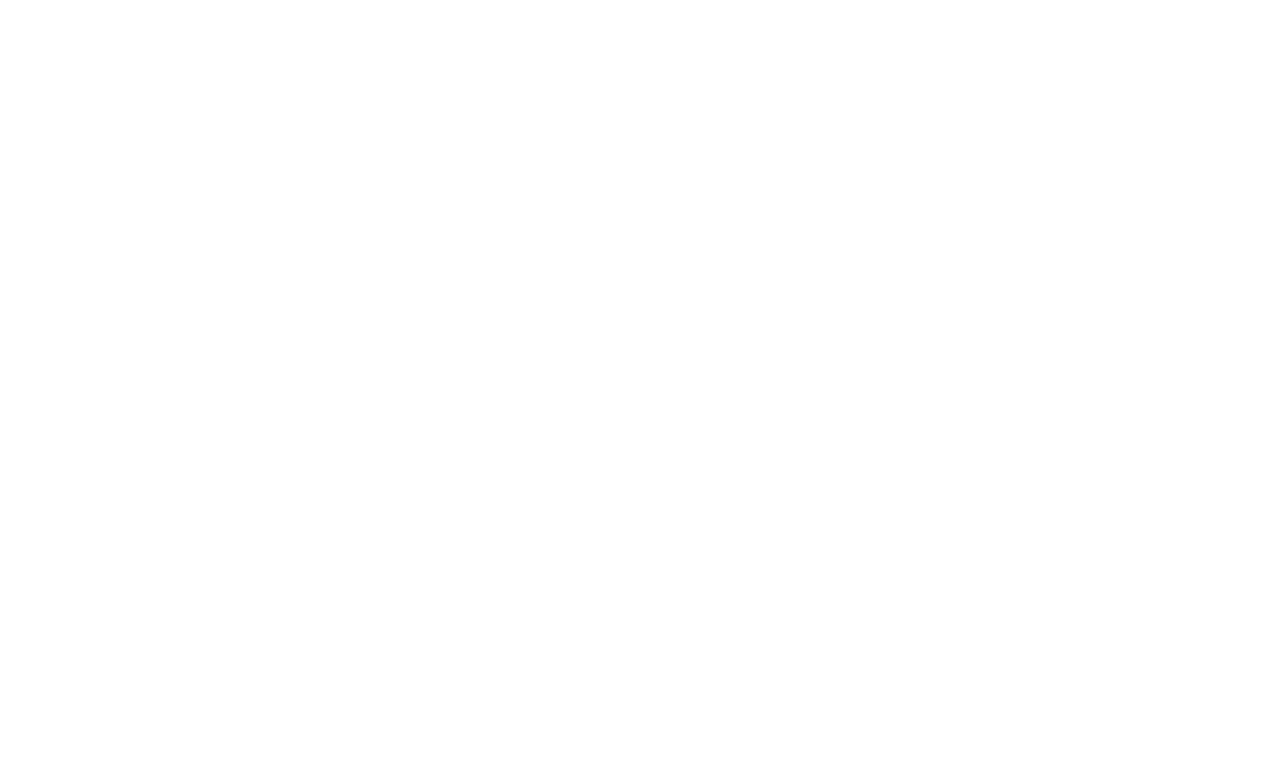
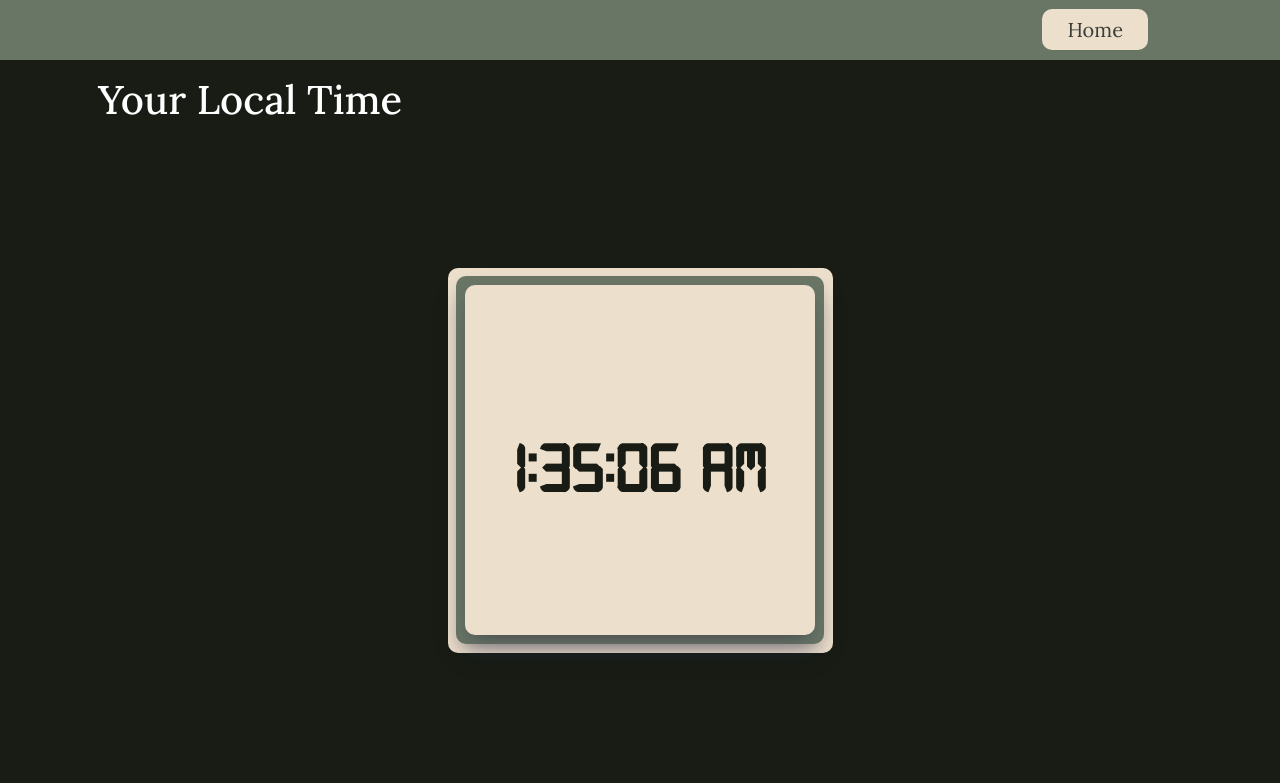
Before and after one commit to kaibad/WeekendFunProjectsJs, a plain HTML site: page DigitalClock/index.html in a window 1280 px wide. Drawn offline with nearby package versions, Linux system fonts and the light colour scheme.

Commit message:
Digital Clock Completed and some styling and done

```diff
--- a/DigitalClock/digitalclock.css
+++ b/DigitalClock/digitalclock.css
@@ -0,0 +1,55 @@
+@font-face {
+  font-family: "digital";
+  src: url(../Fonts/digital-7.ttf);
+}
+body {
+  background-color: #181c14;
+  color: #fff;
+  font-family: "Lora", serif;
+}
+.clock-container {
+  display: flex;
+  height: 80vh;
+  justify-content: center;
+  align-items: center;
+  flex-direction: column;
+}
+#clock {
+  font-size: 70px;
+  background-color: #ecdfcc;
+  color: #181c14;
+  padding: 20px;
+  border-radius: 10px;
+  height: 350px;
+  width: 350px;
+  display: flex;
+  justify-content: center;
+  align-items: center;
+  font-weight: 800;
+  font-family: "digital";
+  position: relative;
+  box-shadow: rgba(50, 50, 93, 0.25) 0px 13px 27px -5px,
+    rgba(0, 0, 0, 0.3) 0px 8px 16px -8px;
+}
+#clock::before {
+  content: "";
+  position: absolute;
+  width: 105%;
+  height: 105%;
+  border-radius: 10px;
+  background-color: var(--tertiary-color);
+  opacity: 1;
+  z-index: -1;
+  box-shadow: rgba(50, 50, 93, 0.25) 0px 13px 27px -5px,
+    rgba(0, 0, 0, 0.3) 0px 8px 16px -8px;
+}
+#clock::after {
+  content: "";
+  position: absolute;
+  width: 110%;
+  height: 110%;
+  border-radius: 10px;
+  background-color: var(--quaternary-color);
+  opacity: 1;
+  z-index: -2;
+}
--- a/DigitalClock/digitalclock.js
+++ b/DigitalClock/digitalclock.js
@@ -0,0 +1,19 @@
+// Selects the HTML element with the id "clock" and assigns it to the constant 'clock'
+const clock = document.getElementById("clock");
+// let date = new Date();
+
+// console.log(date.toLocaleTimeString());
+
+// setInterval(function(){},1000)
+
+// Sets up an interval to execute a function every 1000 milliseconds (1 second)
+
+// The toLocaleTimeString() method is a JavaScript function that converts a Date
+//  object to a string, representing the time portion in a way that matches the
+//  user’s locale (e.g., region and language settings)
+setInterval(() => {
+  let date = new Date();
+  //   console.log(date.toLocaleTimeString());
+
+  clock.innerHTML = date.toLocaleTimeString();
+}, 1000); // 1000 ms interval for updating the clock every second
--- a/DigitalClock/index.html
+++ b/DigitalClock/index.html
@@ -0,0 +1,40 @@
+<!DOCTYPE html>
+<html lang="en">
+  <head>
+    <meta charset="UTF-8" />
+    <meta name="viewport" content="width=device-width, initial-scale=1.0" />
+    <title>Weekend Fun Projects : My Clock</title>
+    <link
+      href="https://cdn.jsdelivr.net/npm/bootstrap@5.0.2/dist/css/bootstrap.min.css"
+      rel="stylesheet"
+      integrity="sha384-EVSTQN3/azprG1Anm3QDgpJLIm9Nao0Yz1ztcQTwFspd3yD65VohhpuuCOmLASjC"
+      crossorigin="anonymous"
+    />
+    <link rel="stylesheet" href="digitalclock.css" />
+    <link rel="stylesheet" href="../styles.css" />
+  </head>
+  <body>
+    <div class="wrapper">
+      <header>
+        <div class="container">
+          <nav>
+            <a href="/">Home</a>
+          </nav>
+        </div>
+      </header>
+      <div class="container">
+        <h1 class="m-3">Your Local Time</h1>
+        <div class="clock-container">
+          <div id="clock"></div>
+        </div>
+      </div>
+    </div>
+
+    <script
+      src="https://cdn.jsdelivr.net/npm/bootstrap@5.0.2/dist/js/bootstrap.bundle.min.js"
+      integrity="sha384-MrcW6ZMFYlzcLA8Nl+NtUVF0sA7MsXsP1UyJoMp4YLEuNSfAP+JcXn/tWtIaxVXM"
+      crossorigin="anonymous"
+    ></script>
+    <script src="digitalclock.js"></script>
+  </body>
+</html>
--- a/styles.css
+++ b/styles.css
@@ -1,5 +1,29 @@
+@import url("https://fonts.googleapis.com/css2?family=Lora:ital,wght@0,400..700;1,400..700&display=swap");
 * {
   margin: 0;
   padding: 0;
   box-sizing: border-box;
+  font-family: "Lora", serif;
 }
+:root {
+  --primary-color: #181c14;
+  --secondary-color: #3c3d37;
+  --tertiary-color: #697565;
+  --quaternary-color: #ecdfcc;
+}
+
+header {
+  background-color: #697565;
+}
+header nav {
+  text-align: right;
+  font-size: 20px;
+  padding: 15px 50px;
+}
+header nav a {
+  text-decoration: none;
+  color: #3c3d37;
+  border-radius: 10px;
+  padding: 8px 25px;
+  background-color: #ecdfcc;
+}
```
Also changed, not shown: Fonts/digital-7.ttf (added).
